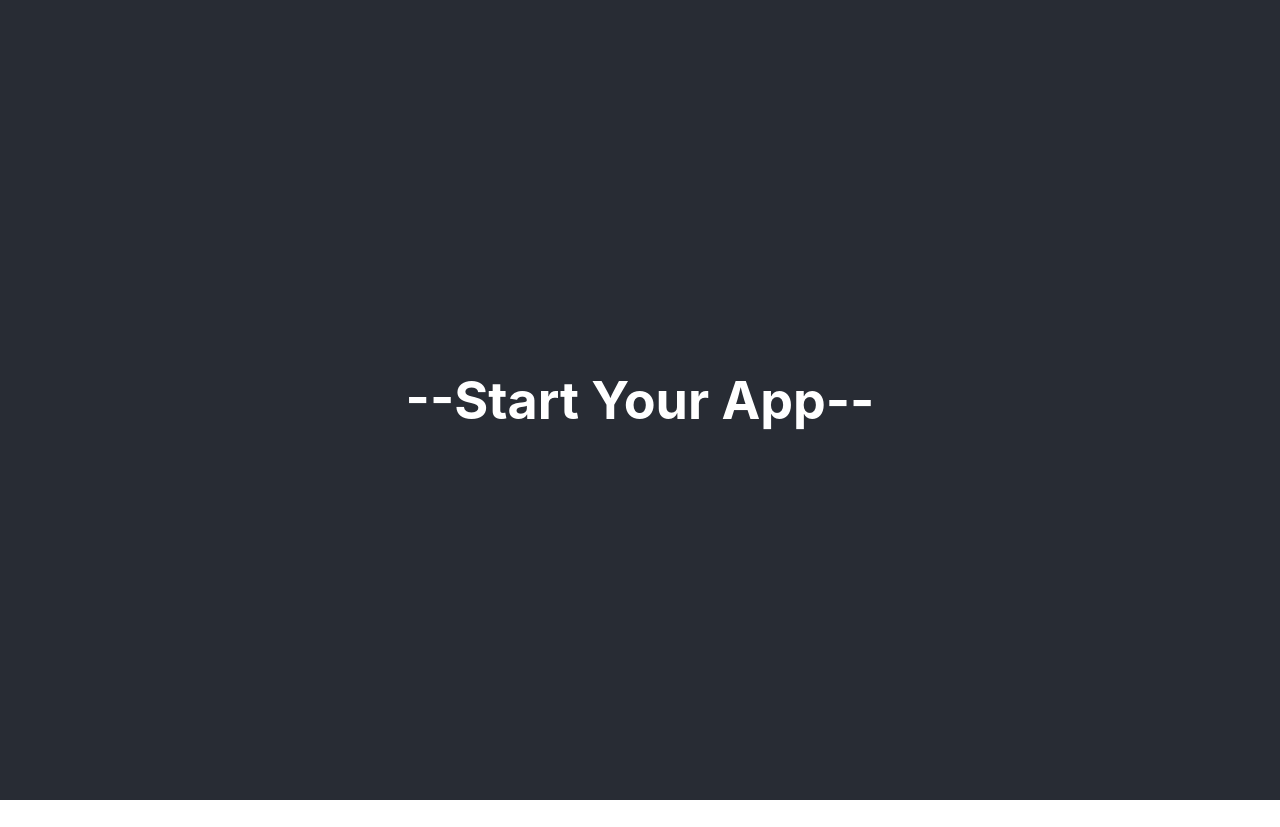
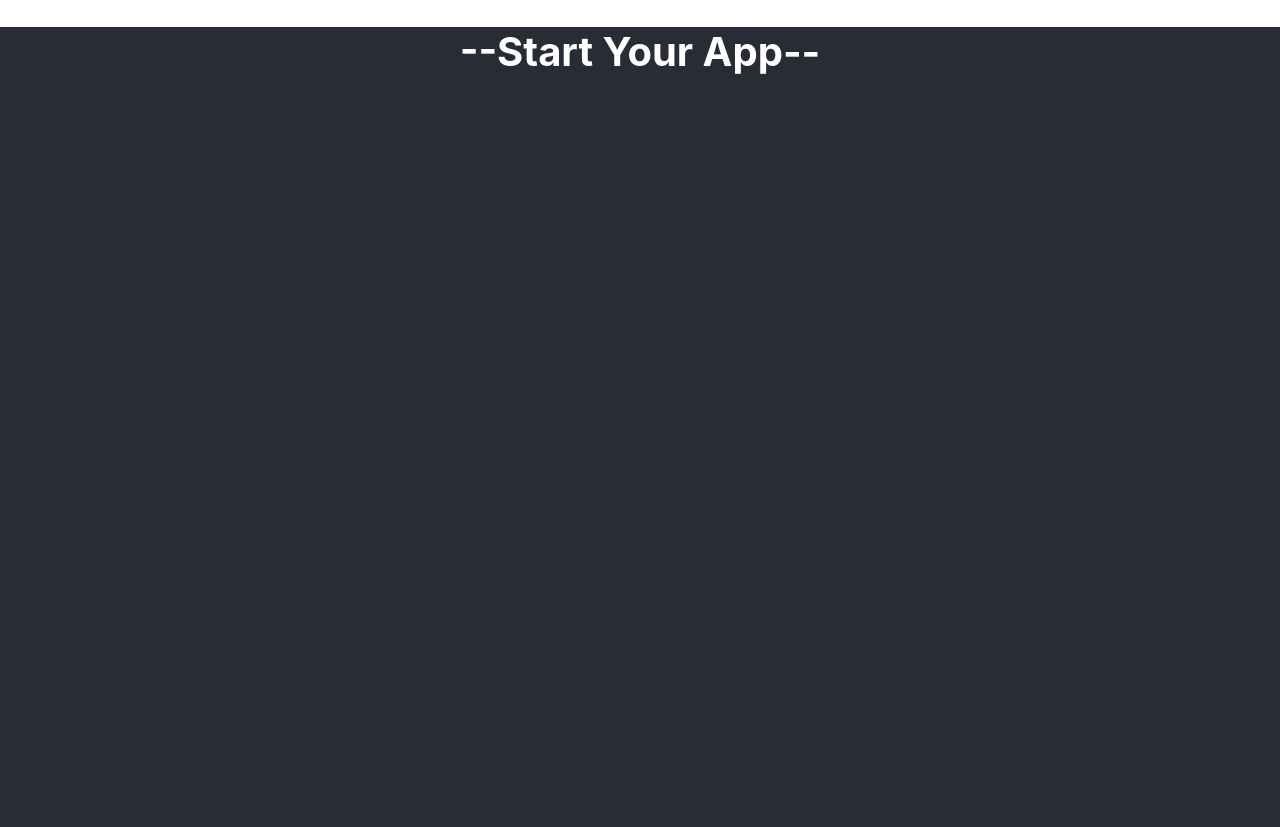
Before and after one commit to fullstack180822/myreact, a React (Create React App) app in the folder myapp/: page / in a window 1280 px wide. Before the commit the page ends 800 px from the top, so only its background shows below. Built offline with nearby package versions, Linux system fonts and the light colour scheme.

Commit message:
Update App.css

```diff
--- a/myapp/src/App.css
+++ b/myapp/src/App.css
@@ -1,11 +1,7 @@
-
 .App-header {
     background-color: #282c34;
     min-height: 100vh;
-    display: flex;
-    flex-direction: column;
-    align-items: center;
-    justify-content: center;
-    font-size: calc(10px + 2vmin);
+    text-align: center;
+    font-size: calc(4px + 2vmin);
     color: white;
   }
```
